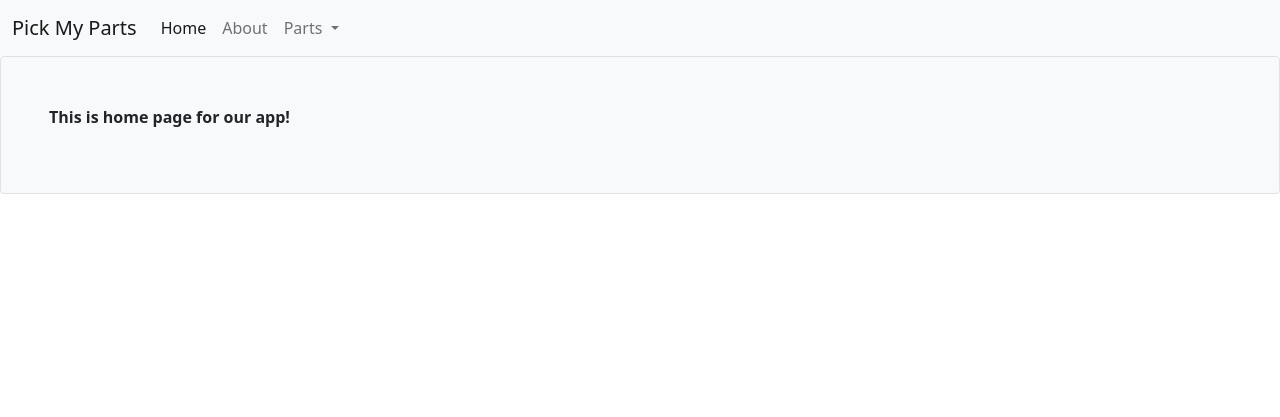
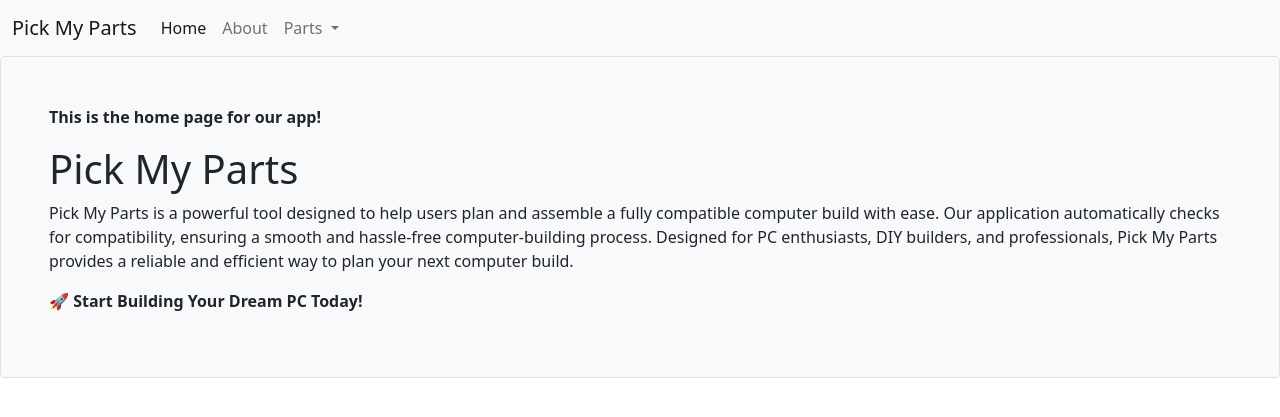
Before and after one commit to bsiffer/Pick_My_Parts, a Django app: page / in a window 1280 px wide. Shown: the top 417 px of the page. Run offline with Django 5.2, Linux system fonts and the light colour scheme.

Commit message:
Update home.html
Added a basic description to describe what our application does.

```diff
--- a/apps/core/templates/core/home.html
+++ b/apps/core/templates/core/home.html
@@ -1,4 +1,14 @@
 {% extends 'core/base_template.html' %}
+
 {% block content %}
-<p><b>This is home page for our app!</b></p>
+    <p><b>This is the home page for our app!</b></p>
+
+    <h1>Pick My Parts</h1>
+    <p>
+        Pick My Parts is a powerful tool designed to help users plan and assemble a fully compatible computer build with ease.
+        Our application automatically checks for compatibility, ensuring a smooth and hassle-free computer-building process.
+        Designed for PC enthusiasts, DIY builders, and professionals, Pick My Parts provides a reliable and efficient way to plan your next computer build.
+    </p>
+
+    <p><b>🚀 Start Building Your Dream PC Today!</b></p>
 {% endblock %}
```
